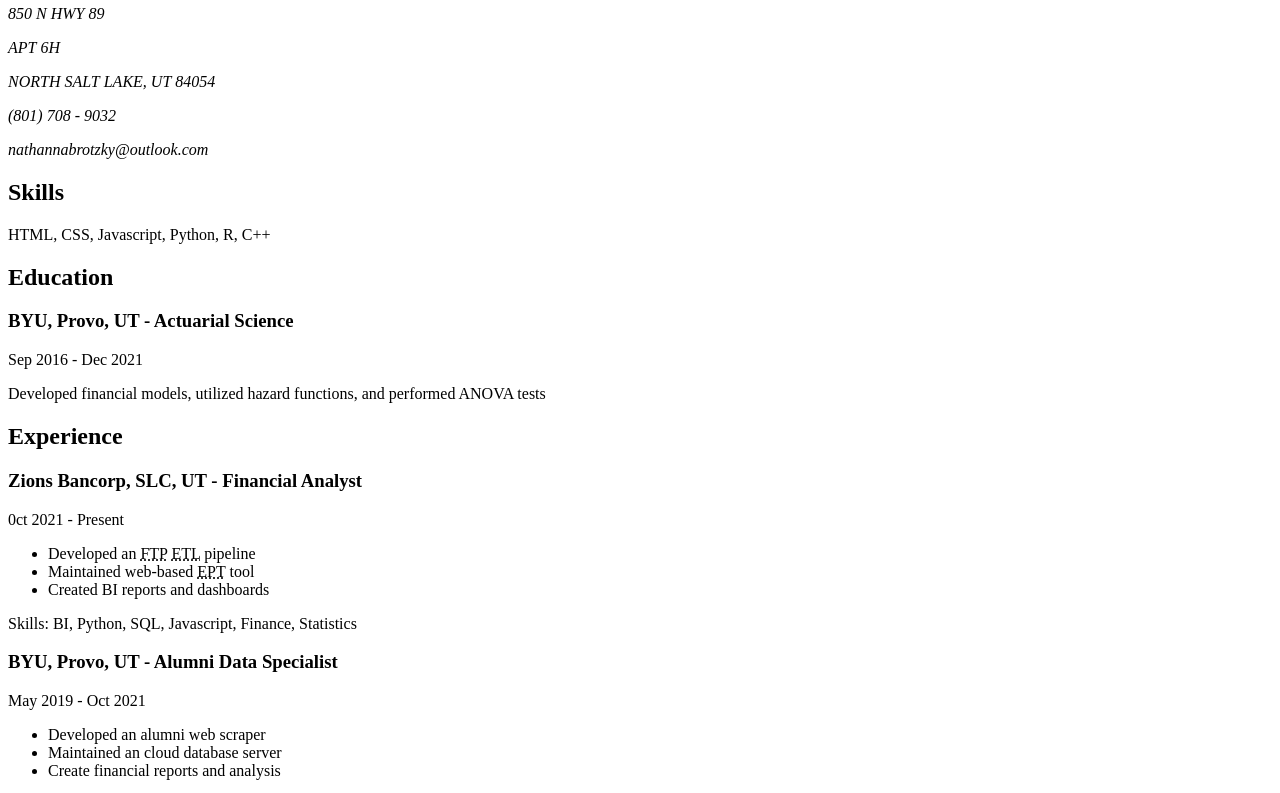
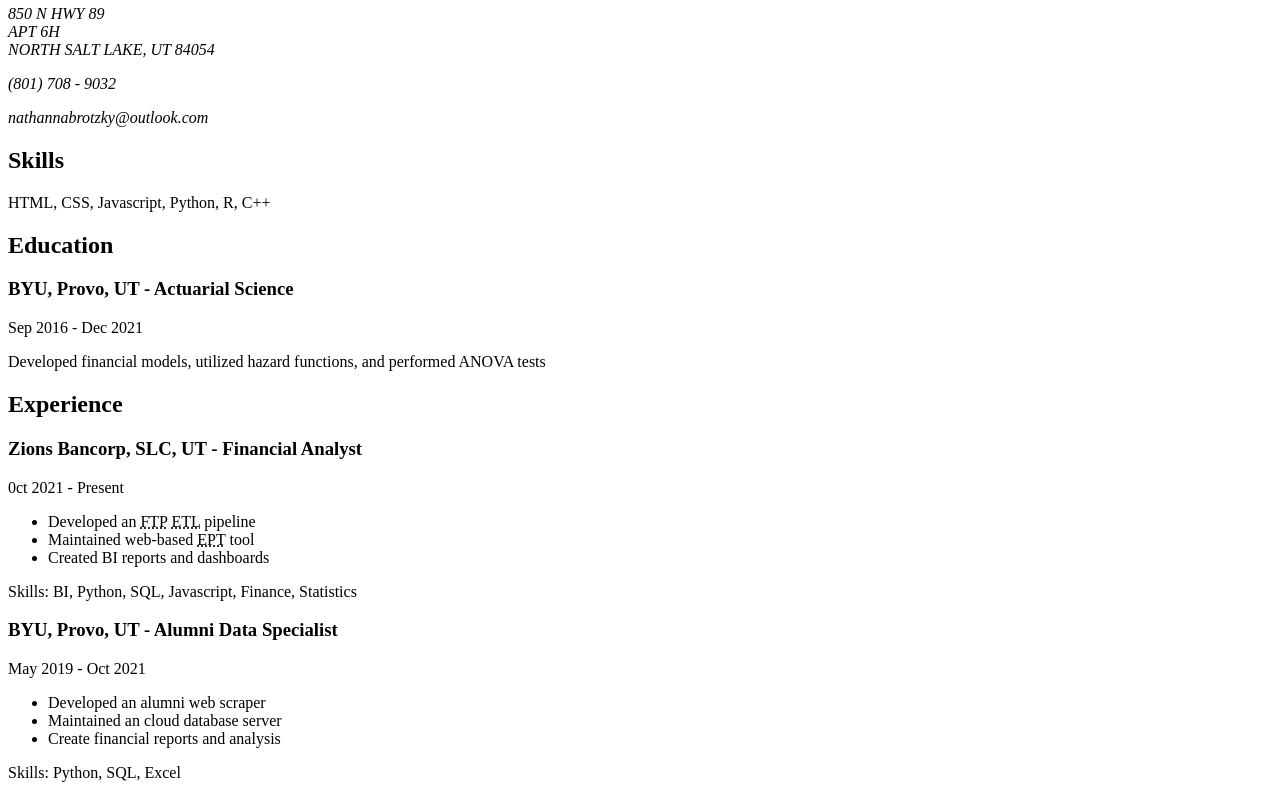
Before and after one commit to nathannabrotzky/portfolio, a plain HTML site: page cv.html in a window 1280 px wide. Shown: the part 132-925 px from the top of the page. Drawn offline with Linux system fonts and the light colour scheme.

Commit message:
Update cv.html

```diff
--- a/cv.html
+++ b/cv.html
@@ -18,11 +18,7 @@
             <h1 id="name">Nathan Nabrotzky</h1>
             <h2 id="role">Senior Developer</h2>
             <address>
-                <div id="address">
-                    <p id="address1">850&NonBreakingSpace;N&NonBreakingSpace;HWY&NonBreakingSpace;89</p>
-                    <p id="address2">APT&NonBreakingSpace;6H</p>
-                    <p id="citystate">NORTH&NonBreakingSpace;SALT&NonBreakingSpace;LAKE,&NonBreakingSpace;UT&NonBreakingSpace;84054</p>
-                </div>
+                <p id="address">850 N HWY 89<br>APT 6H<br>NORTH SALT LAKE, UT 84054</p>
                 <div id="contact">
                     <p id="phone">(801)&NonBreakingSpace;708&NonBreakingSpace;-&NonBreakingSpace;9032</p>
                     <p id="email">nathannabrotzky@outlook.com</p>
```
